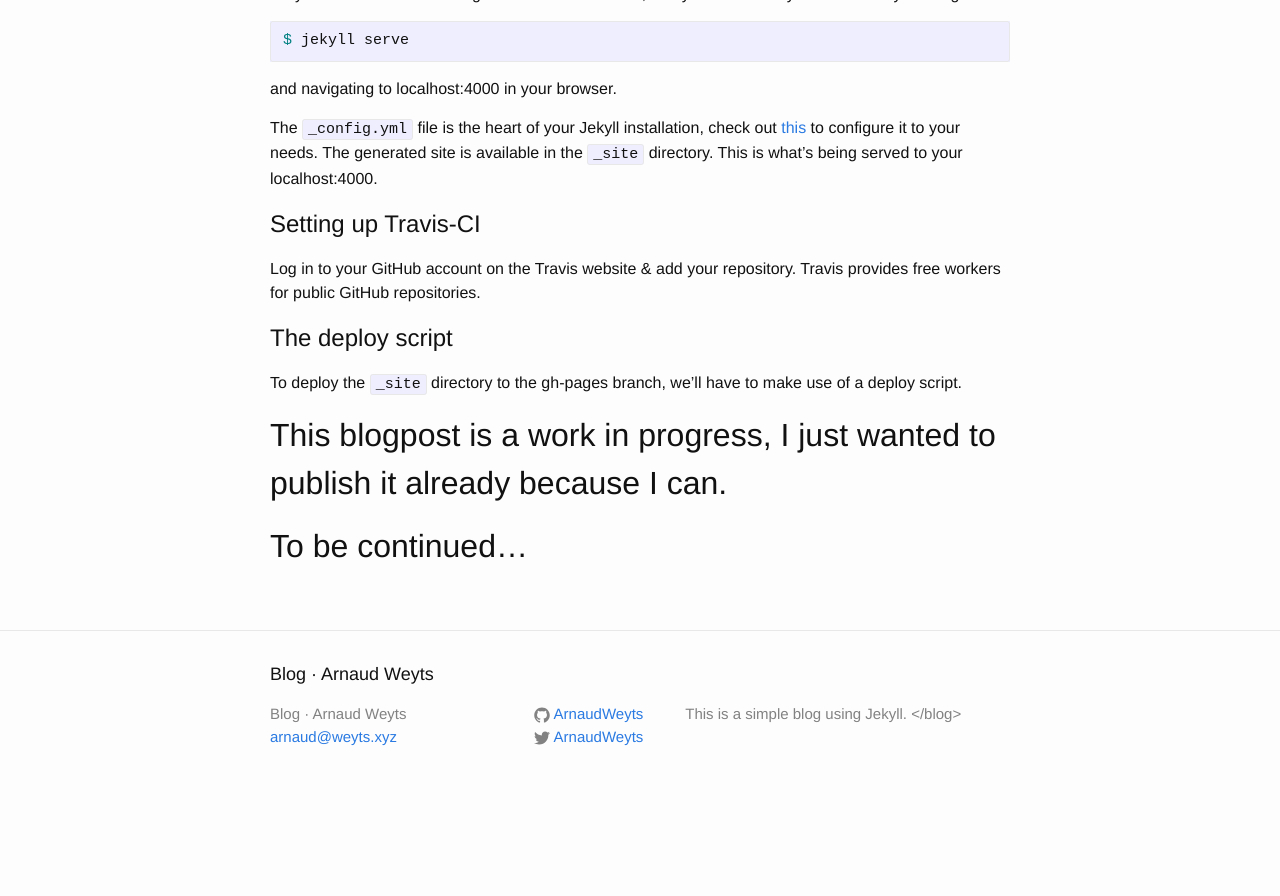
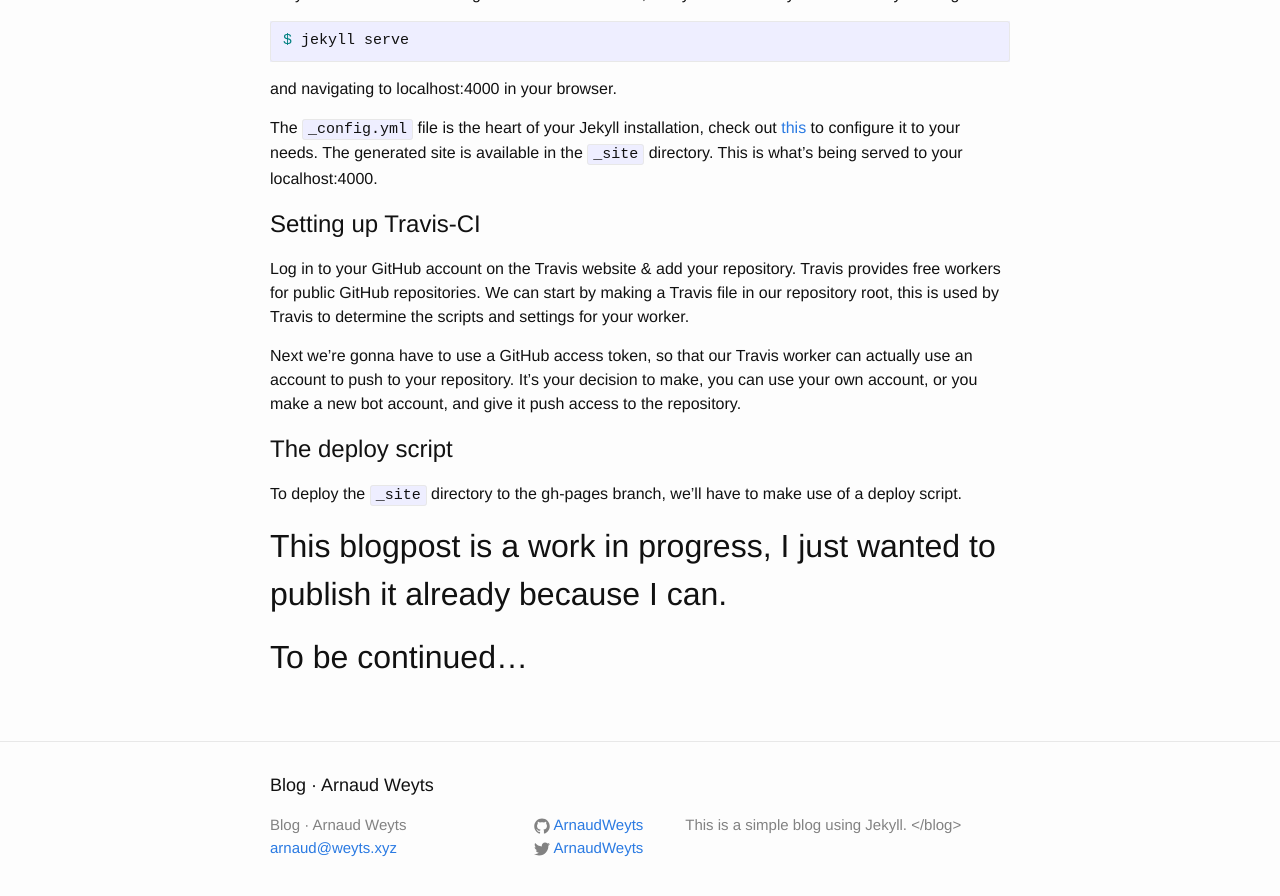
Before and after one commit to ArnaudWeyts/blog, a Jekyll site: the page built from _posts/2016-06-16-building-a-jekyll-site-using-travis.md, in a window 1280 px wide and 900 px high, scrolled down 1484 px. Shown: the top 896 px of the window. Built offline with Jekyll 4.4.1, drawn with Linux system fonts in a browser that asks for light colours; comment, search, counter and statistics services are not loaded; before the commit the page ends 2292 px from its top, so only the background shows below that.

Commit message:
fix publication of newest post

```diff
--- a/_posts/2016-06-16-building-a-jekyll-site-using-travis.md
+++ b/_posts/2016-06-16-building-a-jekyll-site-using-travis.md
@@ -78,6 +78,10 @@
 
 # Setting up Travis-CI
 Log in to your GitHub account on the Travis website & add your repository. Travis provides free workers for public GitHub repositories.
+We can start by making a Travis file in our repository root, this is used by Travis to determine the scripts and settings for your worker.
+
+Next we're gonna have to use a GitHub access token, so that our Travis worker can actually use an account to push to your repository.
+It's your decision to make, you can use your own account, or you make a new bot account, and give it push access to the repository.
 
 
 # The deploy script
```
Also changed, not shown: _posts/2016-06-20-building-a-media-server-using-an-old-pc.md (+1 -1 lines).
